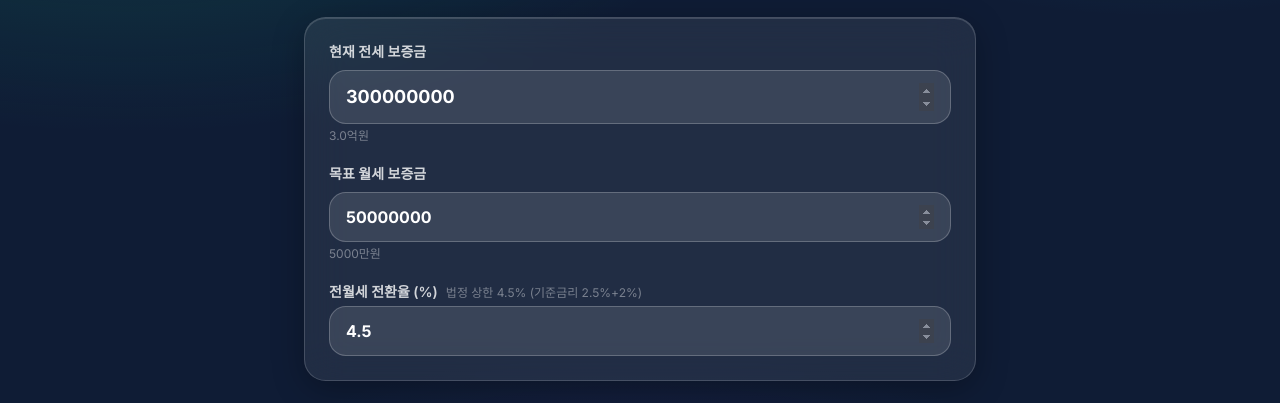
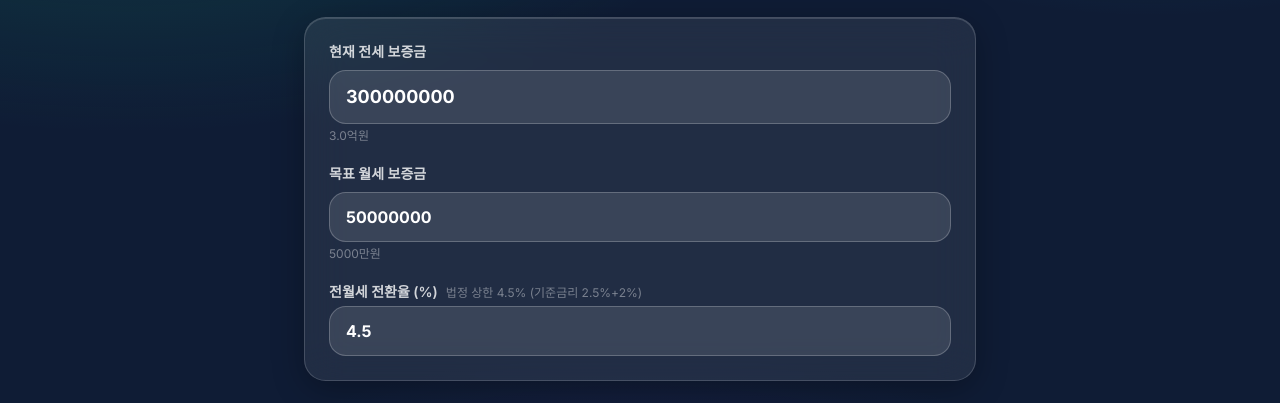
Before and after one commit to xowk9876/n-job-studio, a Next.js app: page /jeonse in a window 1280 px wide. Shown: the part 251-654 px from the top of the page. Built offline with nearby package versions, Linux system fonts and the light colour scheme.

Commit message:
feat: Backspace 정상 동작 NumericInput 적용

```diff
--- a/app/jeonse/page.tsx
+++ b/app/jeonse/page.tsx
@@ -4,6 +4,7 @@ import { useMemo, useState, useEffect } from 'react'
 import { useJeonseStore } from '@/store'
 import { calcJeonse, DEFAULT_CONVERSION_RATE, ConversionDirection } from '@/lib/jeonse'
 import { Building2, ArrowLeftRight, Info } from 'lucide-react'
+import NumericInput from '@/components/ui/NumericInput'
 
 function formatKRW(n: number) { return n.toLocaleString('ko-KR') + '원' }
 function formatManwon(n: number) {
@@ -64,16 +65,16 @@ export default function JeonsePage() {
           <>
             <div>
               <label className="block text-sm font-semibold text-white/80 mb-2">현재 전세 보증금</label>
-              <input type="number" className="glass-input w-full rounded-xl px-4 py-3 text-lg font-bold"
-                value={jeonsDeposit} step={10_000_000}
-                onChange={(e) => set({ jeonsDeposit: Number(e.target.value) })} />
+              <NumericInput className="glass-input w-full rounded-xl px-4 py-3 text-lg font-bold"
+                value={jeonsDeposit} defaultValue={300_000_000}
+                onChange={(n) => set({ jeonsDeposit: n })} />
               <p className="text-xs text-white/40 mt-1">{formatManwon(jeonsDeposit)}</p>
             </div>
             <div>
               <label className="block text-sm font-semibold text-white/80 mb-2">목표 월세 보증금</label>
-              <input type="number" className="glass-input w-full rounded-xl px-4 py-3 font-bold"
-                value={wolseDeposit} step={10_000_000}
-                onChange={(e) => set({ wolseDeposit: Number(e.target.value) })} />
+              <NumericInput className="glass-input w-full rounded-xl px-4 py-3 font-bold"
+                value={wolseDeposit} defaultValue={50_000_000}
+                onChange={(n) => set({ wolseDeposit: n })} />
               <p className="text-xs text-white/40 mt-1">{formatManwon(wolseDeposit)}</p>
             </div>
           </>
@@ -81,16 +82,16 @@ export default function JeonsePage() {
           <>
             <div>
               <label className="block text-sm font-semibold text-white/80 mb-2">현재 월세</label>
-              <input type="number" className="glass-input w-full rounded-xl px-4 py-3 text-lg font-bold"
-                value={currentWolse} step={50_000}
-                onChange={(e) => set({ currentWolse: Number(e.target.value) })} />
+              <NumericInput className="glass-input w-full rounded-xl px-4 py-3 text-lg font-bold"
+                value={currentWolse} defaultValue={700_000}
+                onChange={(n) => set({ currentWolse: n })} />
               <p className="text-xs text-white/40 mt-1">{formatKRW(currentWolse)}</p>
             </div>
             <div>
               <label className="block text-sm font-semibold text-white/80 mb-2">현재 월세 보증금</label>
-              <input type="number" className="glass-input w-full rounded-xl px-4 py-3 font-bold"
-                value={currentWolseDeposit} step={10_000_000}
-                onChange={(e) => set({ currentWolseDeposit: Number(e.target.value) })} />
+              <NumericInput className="glass-input w-full rounded-xl px-4 py-3 font-bold"
+                value={currentWolseDeposit} defaultValue={50_000_000}
+                onChange={(n) => set({ currentWolseDeposit: n })} />
               <p className="text-xs text-white/40 mt-1">{formatManwon(currentWolseDeposit)}</p>
             </div>
           </>
@@ -103,12 +104,12 @@ export default function JeonsePage() {
               법정 상한 {DEFAULT_CONVERSION_RATE}% (기준금리 2.5%+2%)
             </span>
           </label>
-          <input
-            type="number"
+          <NumericInput
             className="glass-input w-full rounded-xl px-4 py-3 font-bold"
             value={conversionRate}
-            min={1} max={15} step={0.1}
-            onChange={(e) => set({ conversionRate: Number(e.target.value) })}
+            defaultValue={4.5}
+            allowDecimal
+            onChange={(n) => set({ conversionRate: n })}
           />
         </div>
       </div>
--- a/app/mortgage/page.tsx
+++ b/app/mortgage/page.tsx
@@ -4,6 +4,7 @@ import { useMemo, useState, useEffect } from 'react'
 import { useMortgageStore } from '@/store'
 import { calcMortgage, RepaymentType } from '@/lib/mortgage'
 import { Home, ChevronDown, ChevronUp } from 'lucide-react'
+import NumericInput from '@/components/ui/NumericInput'
 
 function formatKRW(n: number) { return n.toLocaleString('ko-KR') + '원' }
 function formatManwon(n: number) {
@@ -47,12 +48,11 @@ export default function MortgagePage() {
       <div className="glass-card rounded-2xl p-6 flex flex-col gap-5">
         <div>
           <label className="block text-sm font-semibold text-white/80 mb-2">대출금액</label>
-          <input
-            type="number"
+          <NumericInput
             className="glass-input w-full rounded-xl px-4 py-3 text-lg font-bold"
             value={principal}
-            step={10_000_000}
-            onChange={(e) => set({ principal: Number(e.target.value) })}
+            defaultValue={300_000_000}
+            onChange={(n) => set({ principal: n })}
           />
           <p className="text-xs text-white/40 mt-1">{formatKRW(principal)} ({formatManwon(principal)})</p>
         </div>
@@ -60,12 +60,12 @@ export default function MortgagePage() {
         <div className="grid grid-cols-2 gap-4">
           <div>
             <label className="block text-sm font-semibold text-white/80 mb-2">연이율 (%)</label>
-            <input
-              type="number"
+            <NumericInput
               className="glass-input w-full rounded-xl px-4 py-3 font-bold"
               value={annualRate}
-              min={0.1} max={20} step={0.1}
-              onChange={(e) => set({ annualRate: Number(e.target.value) })}
+              defaultValue={3.5}
+              allowDecimal
+              onChange={(n) => set({ annualRate: n })}
             />
           </div>
           <div>
--- a/app/salary/page.tsx
+++ b/app/salary/page.tsx
@@ -4,6 +4,7 @@ import { useMemo, useState, useEffect } from 'react'
 import { useSalaryStore } from '@/store'
 import { calcSalary } from '@/lib/salary'
 import { Wallet, Info } from 'lucide-react'
+import NumericInput from '@/components/ui/NumericInput'
 
 function formatKRW(n: number) {
   return n.toLocaleString('ko-KR') + '원'
@@ -54,14 +55,11 @@ export default function SalaryPage() {
         <div>
           <label className="block text-sm font-semibold text-white/80 mb-2">연봉 (세전)</label>
           <div className="relative">
-            <input
-              type="number"
+            <NumericInput
               className="glass-input w-full rounded-xl px-4 py-3 text-lg font-bold pr-10"
               value={annualSalary}
-              min={1_000_000}
-              max={1_000_000_000}
-              step={1_000_000}
-              onChange={(e) => set({ annualSalary: Number(e.target.value) })}
+              defaultValue={48_000_000}
+              onChange={(n) => set({ annualSalary: n })}
             />
             <span className="absolute right-4 top-1/2 -translate-y-1/2 text-sm text-white/40 pointer-events-none">원</span>
           </div>
--- a/app/savings/page.tsx
+++ b/app/savings/page.tsx
@@ -4,6 +4,7 @@ import { useMemo, useState, useEffect } from 'react'
 import { useSavingsStore } from '@/store'
 import { calcSavings, SavingsType, InterestType } from '@/lib/savings'
 import { PiggyBank } from 'lucide-react'
+import NumericInput from '@/components/ui/NumericInput'
 
 function formatKRW(n: number) { return n.toLocaleString('ko-KR') + '원' }
 
@@ -60,12 +61,11 @@ export default function SavingsPage() {
             {type === 'savings' ? '월 납입액' : '예치 원금'}
           </label>
           <div className="relative">
-            <input
-              type="number"
+            <NumericInput
               className="glass-input w-full rounded-xl px-4 py-3 text-lg font-bold pr-10"
               value={amount}
-              step={100_000}
-              onChange={(e) => set({ amount: Number(e.target.value) })}
+              defaultValue={1_000_000}
+              onChange={(n) => set({ amount: n })}
             />
             <span className="absolute right-4 top-1/2 -translate-y-1/2 text-sm text-white/40 pointer-events-none">원</span>
           </div>
@@ -75,12 +75,12 @@ export default function SavingsPage() {
         <div className="grid grid-cols-2 gap-4">
           <div>
             <label className="block text-sm font-semibold text-white/80 mb-2">연이율 (%)</label>
-            <input
-              type="number"
+            <NumericInput
               className="glass-input w-full rounded-xl px-4 py-3 font-bold"
               value={annualRate}
-              min={0.1} max={20} step={0.1}
-              onChange={(e) => set({ annualRate: Number(e.target.value) })}
+              defaultValue={3.5}
+              allowDecimal
+              onChange={(n) => set({ annualRate: n })}
             />
           </div>
           <div>
--- a/app/severance/page.tsx
+++ b/app/severance/page.tsx
@@ -4,6 +4,7 @@ import { useMemo, useState, useEffect } from 'react'
 import { useSeveranceStore } from '@/store'
 import { calcSeverance } from '@/lib/severance'
 import { Briefcase, AlertCircle, CheckCircle2 } from 'lucide-react'
+import NumericInput from '@/components/ui/NumericInput'
 
 function formatKRW(n: number) { return n.toLocaleString('ko-KR') + '원' }
 
@@ -40,12 +41,11 @@ export default function SeverancePage() {
             최근 3개월 평균 월급 <span className="text-xs font-normal text-white/40">(세전, 상여 제외)</span>
           </label>
           <div className="relative">
-            <input
-              type="number"
+            <NumericInput
               className="glass-input w-full rounded-xl px-4 py-3 text-lg font-bold pr-10"
               value={avgMonthly3}
-              step={100_000}
-              onChange={(e) => set({ avgMonthly3: Number(e.target.value) })}
+              defaultValue={3_000_000}
+              onChange={(n) => set({ avgMonthly3: n })}
             />
             <span className="absolute right-4 top-1/2 -translate-y-1/2 text-sm text-white/40 pointer-events-none">원</span>
           </div>
@@ -57,13 +57,11 @@ export default function SeverancePage() {
             직전 1년 연간 상여금 <span className="text-xs font-normal text-white/40">(없으면 0)</span>
           </label>
           <div className="relative">
-            <input
-              type="number"
+            <NumericInput
               className="glass-input w-full rounded-xl px-4 py-3 font-bold pr-10"
               value={annualBonus}
-              step={100_000}
-              min={0}
-              onChange={(e) => set({ annualBonus: Number(e.target.value) })}
+              defaultValue={0}
+              onChange={(n) => set({ annualBonus: n })}
             />
             <span className="absolute right-4 top-1/2 -translate-y-1/2 text-sm text-white/40 pointer-events-none">원</span>
           </div>
--- /dev/null
+++ b/components/ui/NumericInput.tsx
@@ -0,0 +1,76 @@
+'use client'
+
+import { useState, useEffect, useRef, InputHTMLAttributes } from 'react'
+
+interface NumericInputProps extends Omit<InputHTMLAttributes<HTMLInputElement>, 'onChange' | 'value' | 'type'> {
+  value: number
+  onChange: (n: number) => void
+  defaultValue?: number
+  allowDecimal?: boolean
+  className?: string
+}
+
+export default function NumericInput({
+  value,
+  onChange,
+  defaultValue = 0,
+  allowDecimal = false,
+  className = '',
+  ...rest
+}: NumericInputProps) {
+  const [localStr, setLocalStr] = useState(String(value))
+  const prevExternal = useRef(value)
+
+  // 외부 값(스토어 rehydration 등)이 바뀌면 로컬 문자열 동기화
+  useEffect(() => {
+    if (value !== prevExternal.current) {
+      setLocalStr(String(value))
+      prevExternal.current = value
+    }
+  }, [value])
+
+  function handleChange(e: React.ChangeEvent<HTMLInputElement>) {
+    const raw = e.target.value
+
+    // 허용 문자 필터링: 정수는 숫자만, 소수는 숫자+점 1개
+    let filtered: string
+    if (allowDecimal) {
+      filtered = raw.replace(/[^0-9.]/g, '')
+      // 소수점 2개 이상 방지
+      const parts = filtered.split('.')
+      if (parts.length > 2) filtered = parts[0] + '.' + parts.slice(1).join('')
+    } else {
+      filtered = raw.replace(/[^0-9]/g, '')
+    }
+
+    setLocalStr(filtered)
+
+    const num = parseFloat(filtered)
+    if (filtered !== '' && !isNaN(num)) {
+      prevExternal.current = num
+      onChange(num)
+    }
+  }
+
+  function handleBlur() {
+    const num = parseFloat(localStr)
+    if (localStr === '' || isNaN(num)) {
+      setLocalStr(String(defaultValue))
+      prevExternal.current = defaultValue
+      onChange(defaultValue)
+    }
+  }
+
+  return (
+    <input
+      type="text"
+      inputMode={allowDecimal ? 'decimal' : 'numeric'}
+      pattern={allowDecimal ? '[0-9]*\\.?[0-9]*' : '[0-9]*'}
+      value={localStr}
+      onChange={handleChange}
+      onBlur={handleBlur}
+      className={className}
+      {...rest}
+    />
+  )
+}
```
